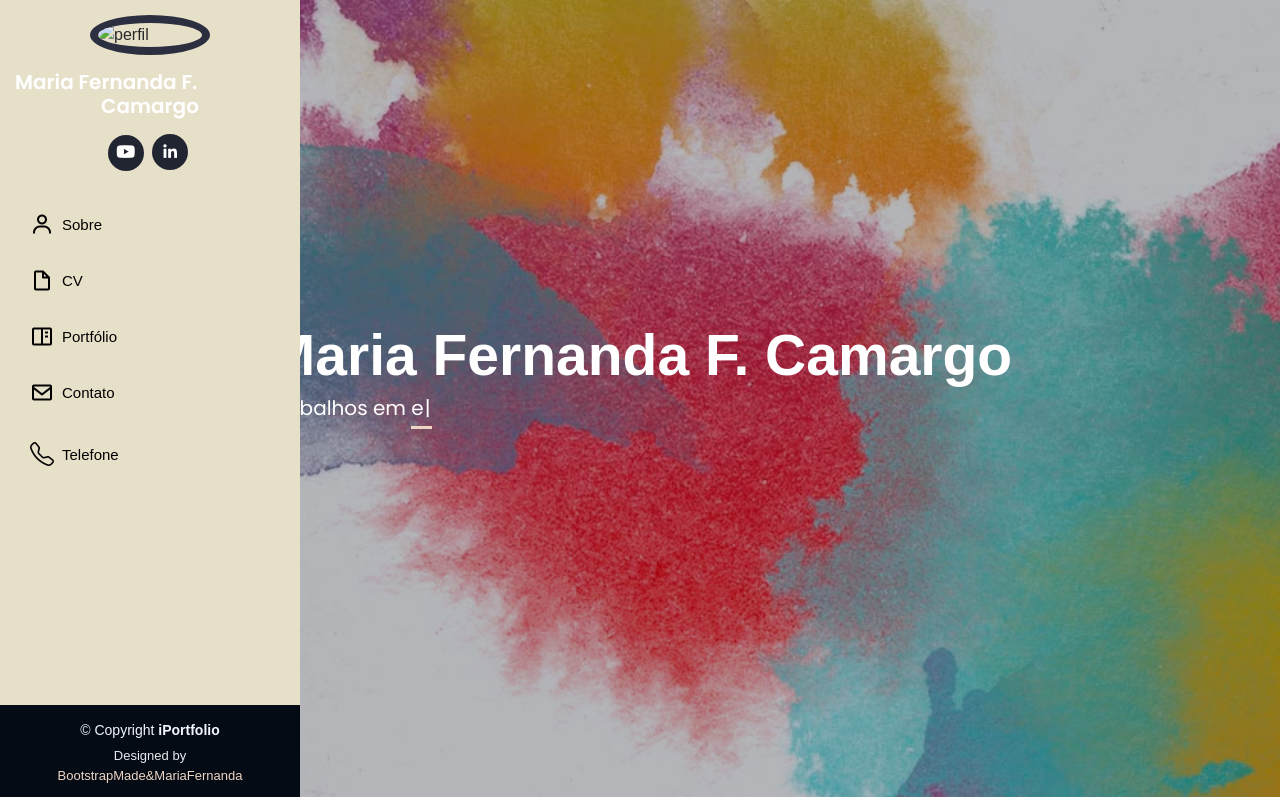
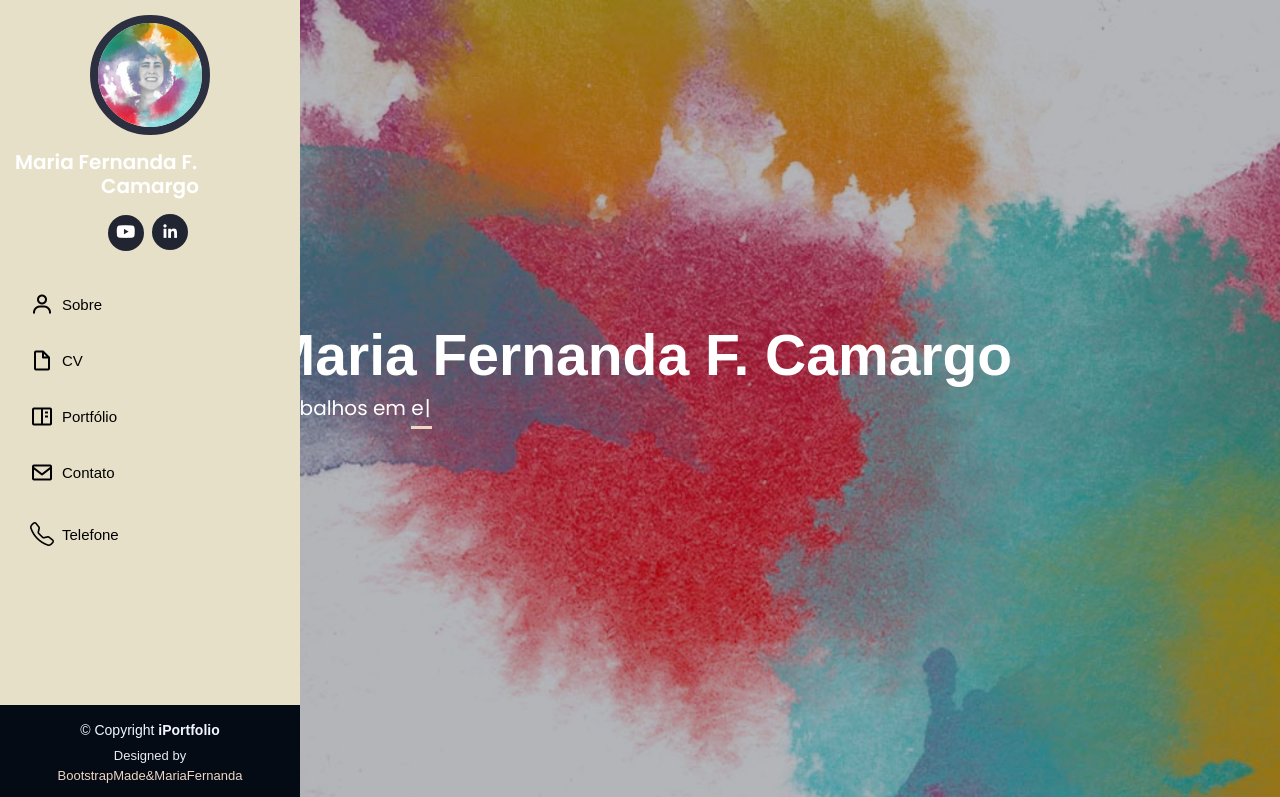
Before and after one commit to mariafernandafc/cv3, a plain HTML site: page index.html in a window 1280 px wide. Shown: the top 797 px of the page. Drawn offline with Linux system fonts and the light colour scheme; files that its build step writes are made by us from their sources; files whose address does not match are found by name.

Commit message:
Update index.html
teste tirar assets

```diff
--- a/index.html
+++ b/index.html
@@ -10,7 +10,7 @@
   <meta content="" name="keywords">
 
   <!-- Favicons -->
-  <link href="assets/img/favicon.png" rel="icon">
+  <link href="img/favicon.png" rel="icon">
   <link href="assets/img/apple-touch-icon.png" rel="apple-touch-icon">
 
   <!-- Google Fonts -->
@@ -25,7 +25,7 @@
   <link href="assets/vendor/swiper/swiper-bundle.min.css" rel="stylesheet">
 
   <!-- Template Main CSS File -->
-  <link href="assets/css/style.css" rel="stylesheet">
+  <link href="css/style.css" rel="stylesheet">
 
   <!-- =======================================================
   * Template Name: iPortfolio - v3.9.1
@@ -45,7 +45,7 @@
     <div class="d-flex flex-column">
 
       <div class="profile">
-        <img src="/assets/img/profile-img.jpg" alt="perfil" class="img-fluid rounded-circle">
+        <img src="img/profile-img.jpg" alt="perfil" class="img-fluid rounded-circle">
         <h1 class="text-light"><a href="index.html">Maria Fernanda F. Camargo</a></h1>
         <div class="social-links mt-3 text-center">
           <a href="https://youtube.com/playlist?list=PLaUrjXuqfYD1GkAeFHV0CA1-Szf_4xcg_" class="google-plus"><i class="bi bi-youtube"></i></a>
```
